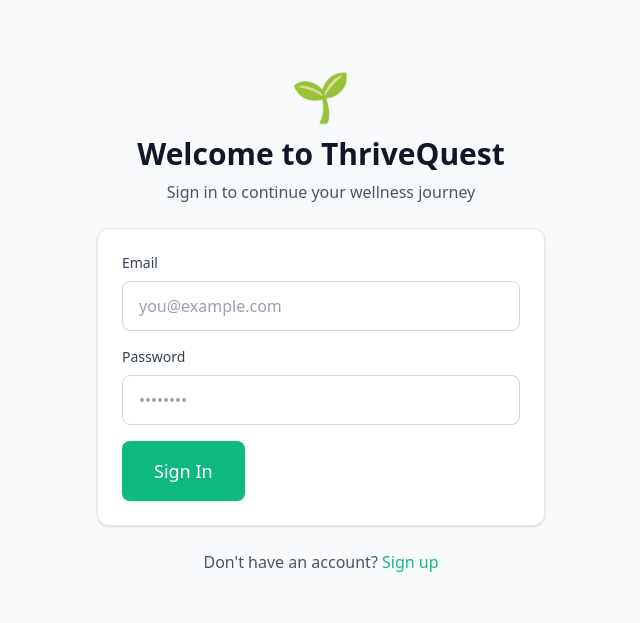
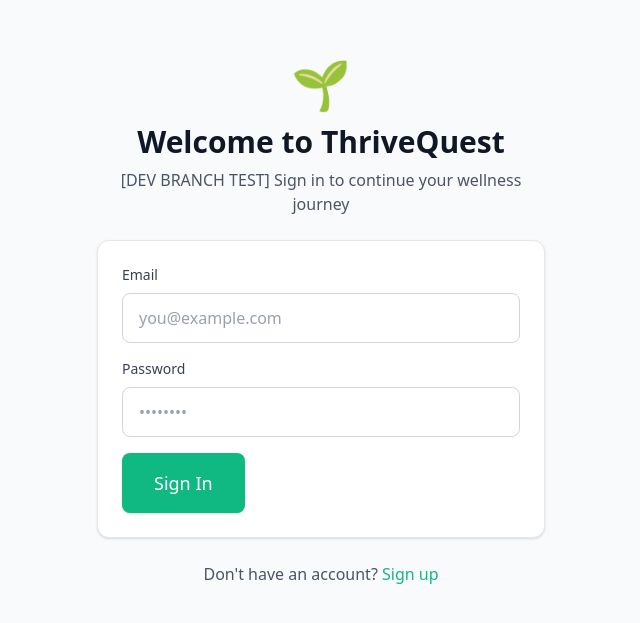
Before and after one commit to Wazaq/ThriveQuest, a SvelteKit app: page /login in a window 1280 px wide. Shown: the part 109-732 px from the top of the page, without its empty margins (319-959 px from the left). Built offline with nearby package versions, Linux system fonts and the light colour scheme; no server answers.

Commit message:
Test: Add dev branch marker to login page
Testing Cloudflare preview deployment setup.
This change should appear on the dev preview URL
but NOT on production (thrivequest.app).

[DEV BRANCH TEST] marker added to login subtitle.

```diff
--- a/src/routes/login/+page.svelte
+++ b/src/routes/login/+page.svelte
@@ -38,7 +38,7 @@
 				Welcome to ThriveQuest
 			</h1>
 			<p class="text-gray-600 dark:text-gray-400">
-				Sign in to continue your wellness journey
+				[DEV BRANCH TEST] Sign in to continue your wellness journey
 			</p>
 		</div>
 
```
